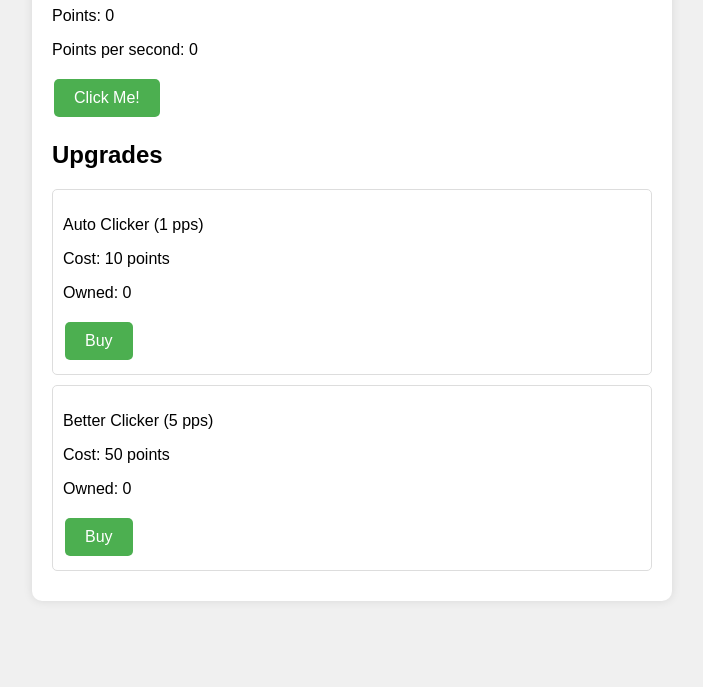
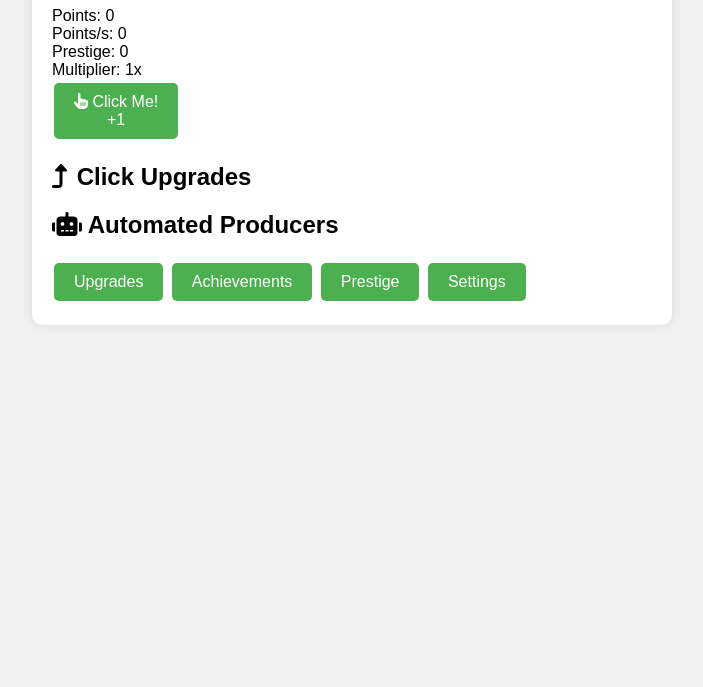
Before and after one commit to Meet8co/idle-game, a plain HTML site: page index.html in a window 1280 px wide. Shown: the part 113-800 px from the top of the page, without its empty margins (288-991 px from the left). Drawn offline with Linux system fonts and the light colour scheme.

Commit message:
Update index.html

```diff
--- a/index.html
+++ b/index.html
@@ -3,33 +3,101 @@
 <head>
     <meta charset="UTF-8">
     <meta name="viewport" content="width=device-width, initial-scale=1.0">
-    <title>Simple Idle Game</title>
+    <title>Epic Idle Game</title>
     <link rel="stylesheet" href="styles.css">
+    <link rel="stylesheet" href="https://cdnjs.cloudflare.com/ajax/libs/font-awesome/6.0.0/css/all.min.css">
 </head>
 <body>
     <div class="game-container">
-        <h1>Idle Clicker Game</h1>
-        <div class="resources">
-            <p>Points: <span id="points">0</span></p>
-            <p>Points per second: <span id="pps">0</span></p>
-        </div>
-        <button id="clicker">Click Me!</button>
-        <div class="upgrades">
-            <h2>Upgrades</h2>
-            <div class="upgrade" id="upgrade1">
-                <p>Auto Clicker (1 pps)</p>
-                <p>Cost: <span id="upgrade1-cost">10</span> points</p>
-                <p>Owned: <span id="upgrade1-owned">0</span></p>
-                <button onclick="buyUpgrade(1)">Buy</button>
-            </div>
-            <div class="upgrade" id="upgrade2">
-                <p>Better Clicker (5 pps)</p>
-                <p>Cost: <span id="upgrade2-cost">50</span> points</p>
-                <p>Owned: <span id="upgrade2-owned">0</span></p>
-                <button onclick="buyUpgrade(2)">Buy</button>
+        <div class="header">
+            <h1><i class="fas fa-infinity"></i> Epic Idle</h1>
+            <div class="stats">
+                <div class="stat">
+                    <span class="stat-label">Points:</span>
+                    <span id="points">0</span>
+                </div>
+                <div class="stat">
+                    <span class="stat-label">Points/s:</span>
+                    <span id="pps">0</span>
+                </div>
+                <div class="stat">
+                    <span class="stat-label">Prestige:</span>
+                    <span id="prestige">0</span>
+                </div>
+                <div class="stat">
+                    <span class="stat-label">Multiplier:</span>
+                    <span id="multiplier">1</span>x
+                </div>
             </div>
         </div>
+
+        <div class="main-content">
+            <div class="clicker-section">
+                <button id="clicker" class="big-button">
+                    <i class="fas fa-hand-pointer"></i> Click Me!
+                    <div class="click-power">+<span id="click-power">1</span></div>
+                </button>
+                <div class="click-upgrades">
+                    <h2><i class="fas fa-level-up-alt"></i> Click Upgrades</h2>
+                    <div class="upgrades-container" id="click-upgrades"></div>
+                </div>
+            </div>
+
+            <div class="auto-section">
+                <h2><i class="fas fa-robot"></i> Automated Producers</h2>
+                <div class="upgrades-container" id="auto-upgrades"></div>
+            </div>
+        </div>
+
+        <div class="tabs">
+            <button class="tab-button active" onclick="openTab('upgrades')">Upgrades</button>
+            <button class="tab-button" onclick="openTab('achievements')">Achievements</button>
+            <button class="tab-button" onclick="openTab('prestige')">Prestige</button>
+            <button class="tab-button" onclick="openTab('settings')">Settings</button>
+        </div>
+
+        <div class="tab-content" id="upgrades-tab">
+            <!-- Content loaded dynamically -->
+        </div>
+
+        <div class="tab-content" id="achievements-tab" style="display:none">
+            <div class="achievements-container" id="achievements-list"></div>
+        </div>
+
+        <div class="tab-content" id="prestige-tab" style="display:none">
+            <h2>Prestige System</h2>
+            <p>Reset your progress to gain prestige points and permanent bonuses!</p>
+            <div class="prestige-info">
+                <p>Current Prestige Points: <span id="prestige-points">0</span></p>
+                <p>Next Prestige Bonus: <span id="next-prestige">1</span>x multiplier</p>
+                <button id="prestige-button" class="prestige-button" disabled>Prestige (Requires 1,000 points)</button>
+            </div>
+        </div>
+
+        <div class="tab-content" id="settings-tab" style="display:none">
+            <h2>Settings</h2>
+            <div class="setting">
+                <label>
+                    <input type="checkbox" id="save-toggle" checked> Auto-save game
+                </label>
+            </div>
+            <div class="setting">
+                <label>
+                    <input type="checkbox" id="notifications-toggle" checked> Enable notifications
+                </label>
+            </div>
+            <div class="setting">
+                <button onclick="exportSave()">Export Save</button>
+                <button onclick="importSave()">Import Save</button>
+            </div>
+            <div class="setting">
+                <button onclick="resetGame()" class="danger">Hard Reset</button>
+            </div>
+        </div>
+
+        <div class="notifications" id="notifications"></div>
     </div>
+
     <script src="game.js"></script>
 </body>
 </html>
```
